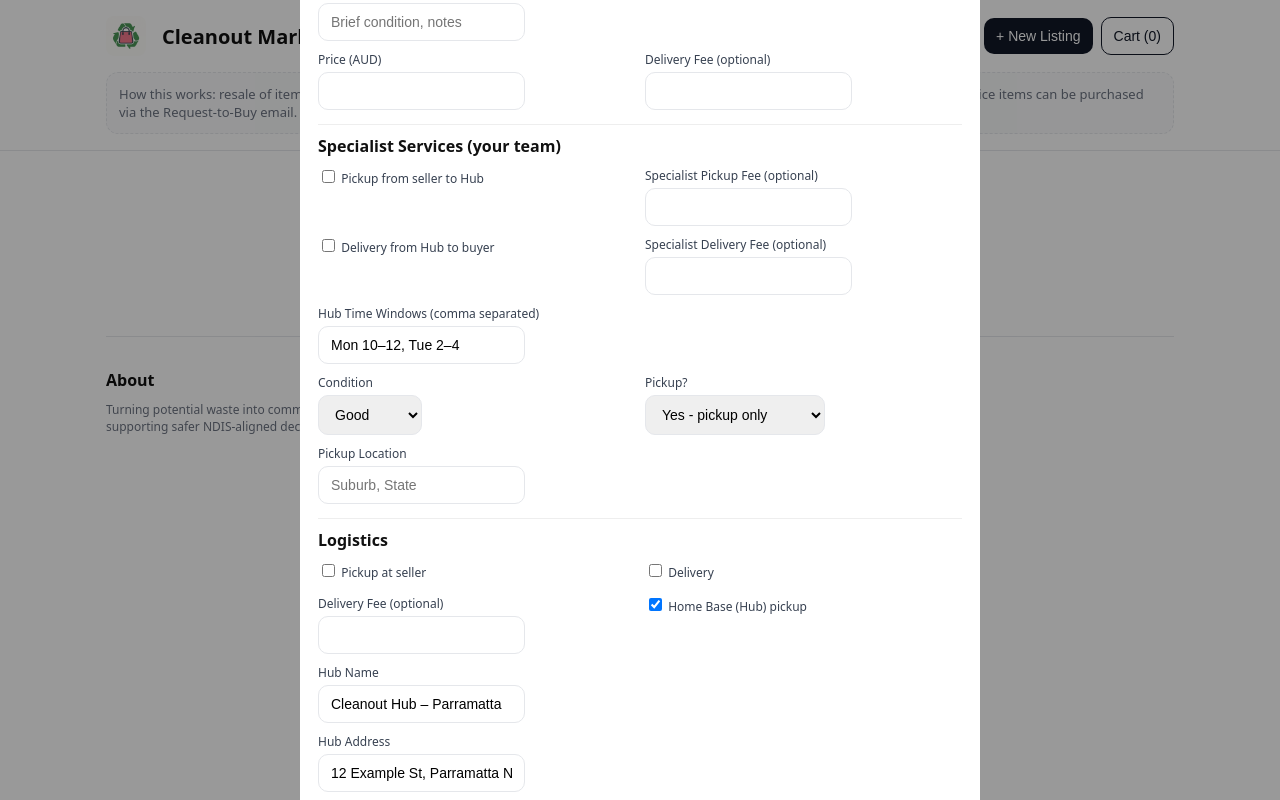
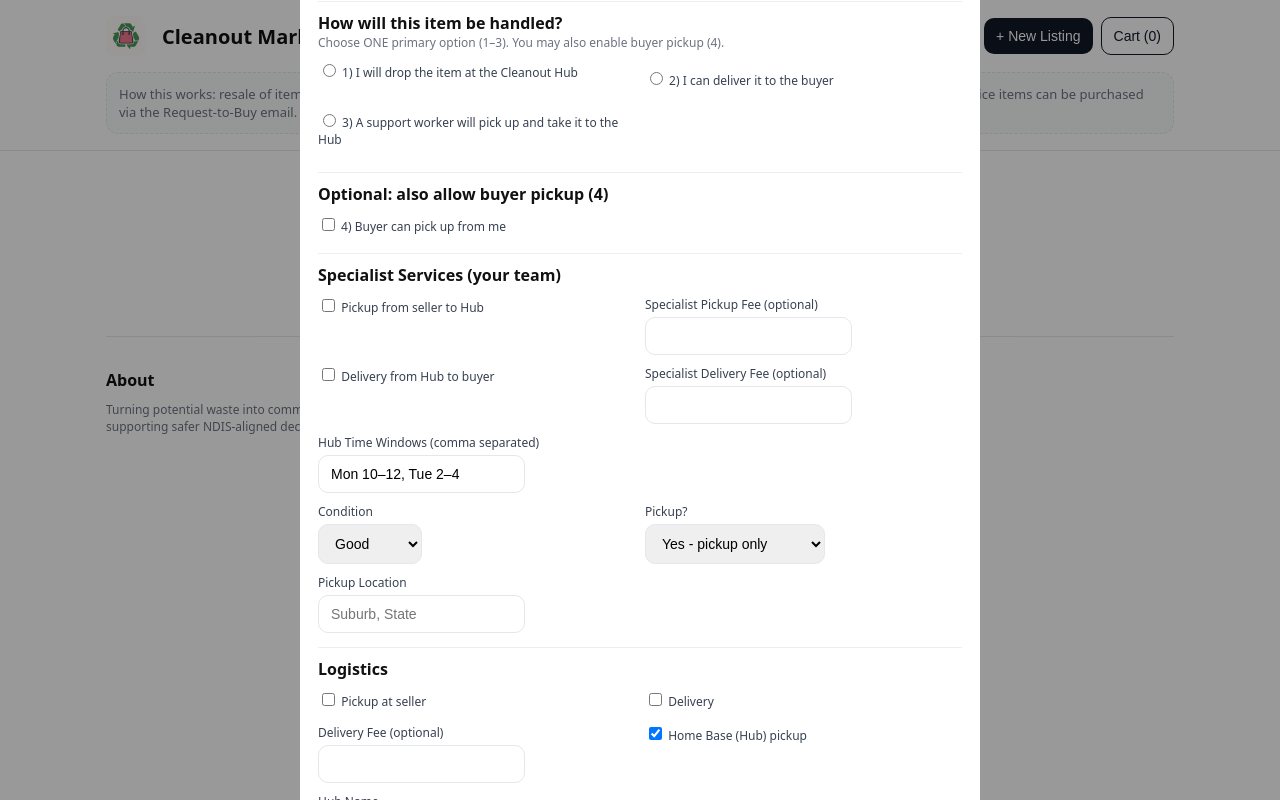
Before and after one commit to joshd12blip/Cleanout-Market, a React (Vite) app: page / in a window 1280 px wide. Both pictures are taken after typing "Sample" into the empty fields and a click on the button "+ New Listing". Built offline with nearby package versions, Linux system fonts and the light colour scheme; the HTML template or start-up script is replaced by a standard one.

Commit message:
Update App.jsx

```diff
--- a/src/App.jsx
+++ b/src/App.jsx
@@ -471,6 +471,108 @@ hubHandlingFee: newItem.hubHandlingFee ? Number(newItem.hubHandlingFee) : undefi
                     <label>Delivery Fee (optional)</label>
                     <input type="number" step="1" value={newItem.deliveryFee||''} onChange={e=>setNewItem(s=>({...s, deliveryFee:e.target.value}))}/>
                   </div>
+                  {/* -------- SELLER LOGISTICS -------- */}
+<div className="span-2" style={{borderTop:'1px solid #eee', paddingTop:10, marginTop:10}}>
+  <strong>How will this item be handled?</strong>
+  <div className="small">Choose ONE primary option (1–3). You may also enable buyer pickup (4).</div>
+</div>
+
+{/* 1) Drop at Hub */}
+<div>
+  <label>
+    <input type="radio" name="primaryOption"
+      checked={newItem.primaryOption === 'hub-drop'}
+      onChange={()=>setNewItem(s=>({...s, primaryOption:'hub-drop'}))}
+    /> 1) I will drop the item at the Cleanout Hub
+  </label>
+  {newItem.primaryOption === 'hub-drop' && (
+    <div className="small" style={{marginTop:6}}>
+      <div><b>Drop-off time(s)</b> (comma separated):</div>
+      <input
+        value={newItem.hubDropWindowsText||''}
+        onChange={e=>setNewItem(s=>({...s, hubDropWindowsText:e.target.value}))}
+        placeholder="Mon 10–12, Tue 2–4"
+      />
+    </div>
+  )}
+</div>
+
+{/* 2) Seller delivers to buyer */}
+<div style={{marginTop:8}}>
+  <label>
+    <input type="radio" name="primaryOption"
+      checked={newItem.primaryOption === 'seller-delivery'}
+      onChange={()=>setNewItem(s=>({...s, primaryOption:'seller-delivery'}))}
+    /> 2) I can deliver it to the buyer
+  </label>
+  {newItem.primaryOption === 'seller-delivery' && (
+    <div className="small" style={{marginTop:6}}>
+      <div><b>Delivery window(s)</b> (comma separated):</div>
+      <input
+        value={newItem.sellerDeliveryWindowsText||''}
+        onChange={e=>setNewItem(s=>({...s, sellerDeliveryWindowsText:e.target.value}))}
+        placeholder="Wed 5–7pm, Sat 9–11am"
+      />
+      <div style={{marginTop:6}}>
+        <label>Delivery fee (optional)</label>
+        <input type="number" step="1"
+          value={newItem.deliveryFee||''}
+          onChange={e=>setNewItem(s=>({...s, deliveryFee:e.target.value}))}
+        />
+      </div>
+    </div>
+  )}
+</div>
+
+{/* 3) Support worker → Hub (details later) */}
+<div style={{marginTop:8}}>
+  <label>
+    <input type="radio" name="primaryOption"
+      checked={newItem.primaryOption === 'support-to-hub'}
+      onChange={()=>setNewItem(s=>({...s, primaryOption:'support-to-hub', supportToHub:true}))}
+    /> 3) A support worker will pick up and take it to the Hub
+  </label>
+  {newItem.primaryOption === 'support-to-hub' && (
+    <div className="small" style={{marginTop:6}}>
+      (We’ll contact you to arrange pickup.)
+    </div>
+  )}
+</div>
+
+{/* 4) Optional: buyer pickup at seller */}
+<div className="span-2" style={{borderTop:'1px solid #eee', paddingTop:10, marginTop:10}}>
+  <strong>Optional: also allow buyer pickup (4)</strong>
+</div>
+<div>
+  <label>
+    <input type="checkbox"
+      checked={!!newItem.allowBuyerPickupAtSeller}
+      onChange={e=>setNewItem(s=>({...s, allowBuyerPickupAtSeller:e.target.checked}))}
+    /> 4) Buyer can pick up from me
+  </label>
+
+  {newItem.allowBuyerPickupAtSeller && (
+    <>
+      <div className="small" style={{marginTop:6}}>
+        <label>Pickup window(s) (comma separated)</label>
+        <input
+          value={newItem.buyerPickupWindowsText||''}
+          onChange={e=>setNewItem(s=>({...s, buyerPickupWindowsText:e.target.value}))}
+          placeholder="Thu 3–5pm, Sun 9–11am"
+        />
+      </div>
+      <div className="small" style={{marginTop:6}}>
+        <label>
+          <input type="checkbox"
+            checked={!!newItem.buyerPickupSafePlace}
+            onChange={e=>setNewItem(s=>({...s, buyerPickupSafePlace:e.target.checked}))}
+          /> I will leave in a safe place (pickup any time)
+        </label>
+      </div>
+    </>
+  )}
+</div>
+
                   {/* Specialist services */}
 <div className="span-2" style={{borderTop:'1px solid #eee', paddingTop:10, marginTop:4}}>
   <strong>Specialist Services (your team)</strong>
```
